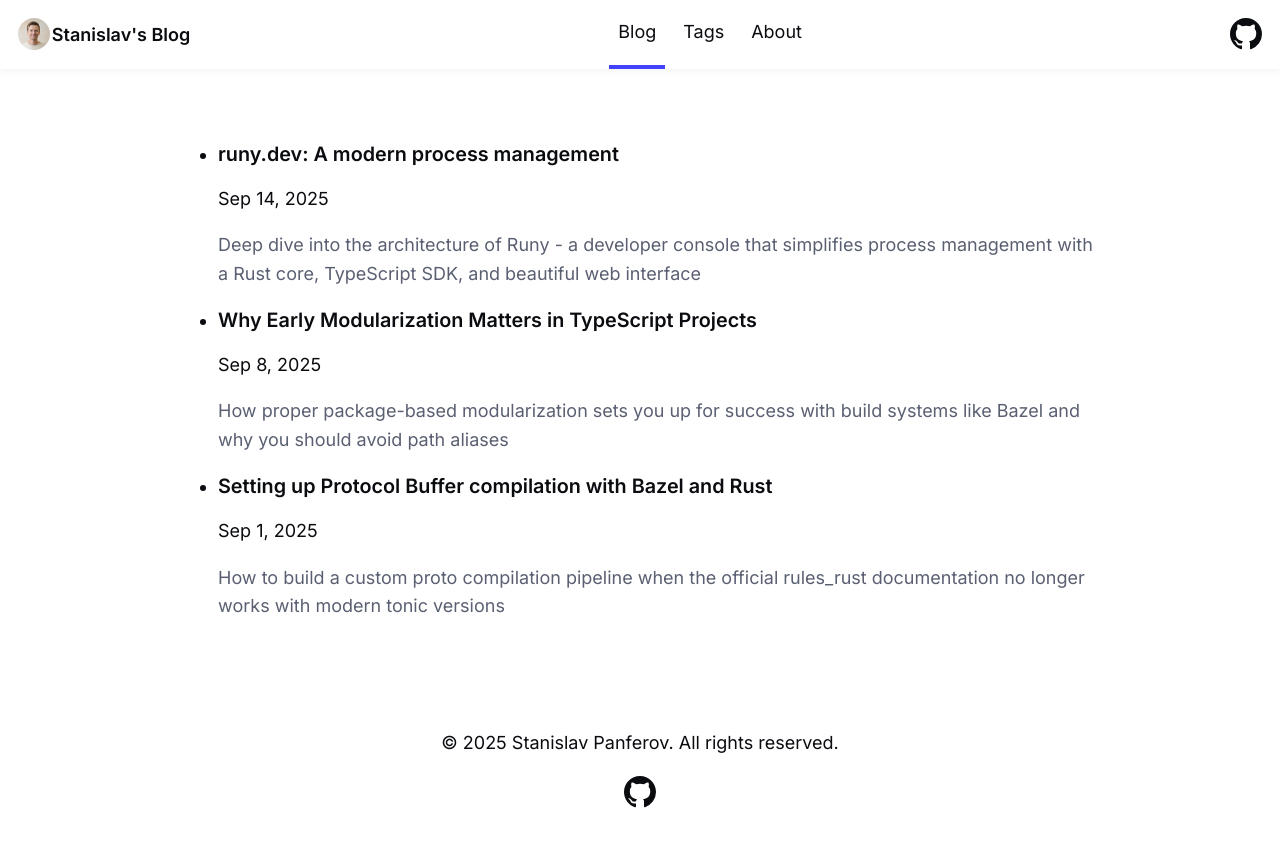
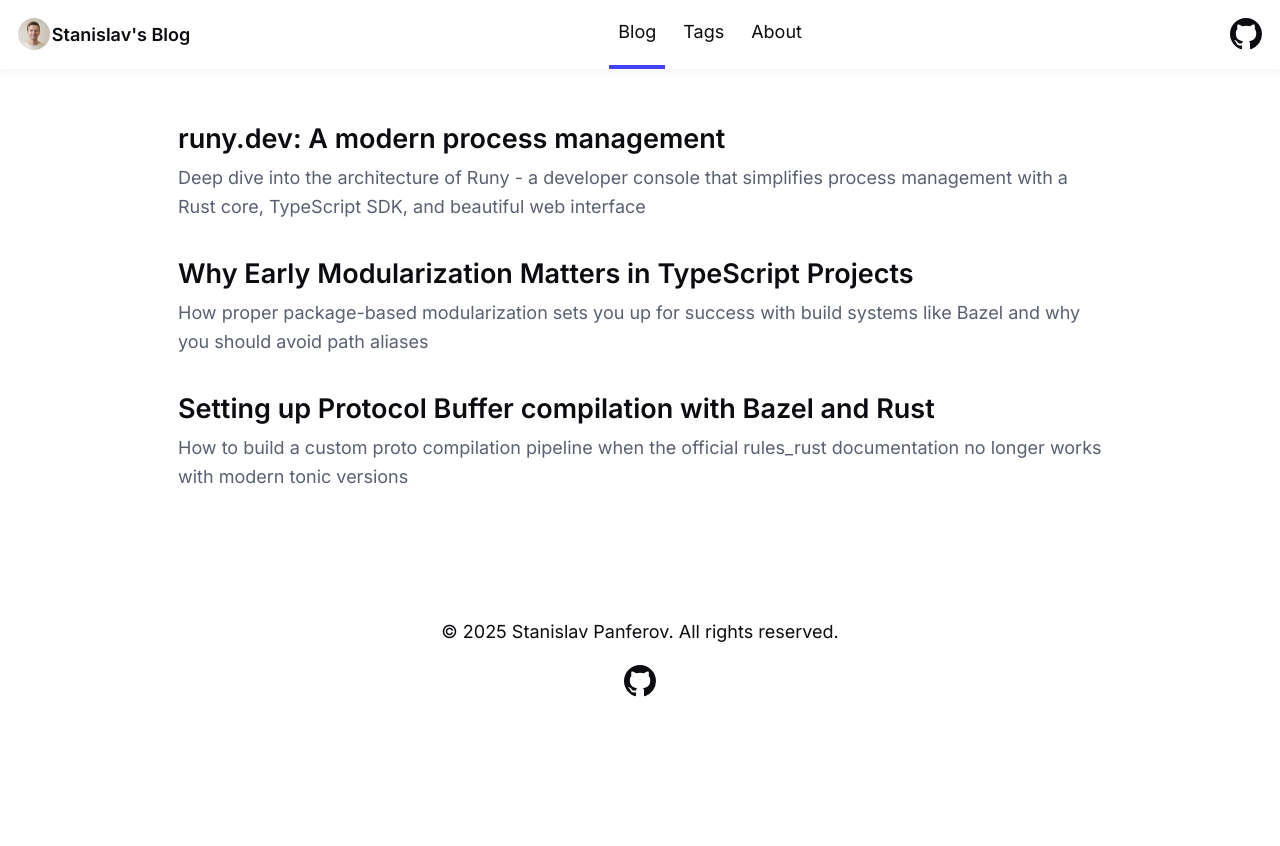
Before and after one commit to s-panferov/stanislav.blog, a Next.js app in the folder nextjs-blog/: page /nextjs-blog/ in a window 1280 px wide. Shown: the top 846 px of the page. After the commit the page ends 800 px from the top, so only its background shows below. Built offline with nearby package versions, Linux system fonts and the light colour scheme.

Commit message:
Remove date and list markers from homepage
- Remove publication dates from post listings
- Remove bullet points from post list
- Cleaner layout with just titles and descriptions

```diff
--- a/nextjs-blog/app/page.tsx
+++ b/nextjs-blog/app/page.tsx
@@ -1,31 +1,25 @@
 import Link from 'next/link';
 import { getAllPosts } from '@/lib/blog';
-import FormattedDate from '@/components/FormattedDate';
 
 
 export default function Home() {
   const posts = getAllPosts();
 
   return (
-    <section >
-      <ul >
+    <section>
+      <ul style={{ listStyle: 'none', padding: 0, margin: 0 }}>
         {posts.map((post) => (
-          <li key={post.id} >
-            <Link href={`/blog/${post.id}`} >
-              <div >
+          <li key={post.id} style={{ marginBottom: '2rem' }}>
+            <Link href={`/blog/${post.id}`} style={{ textDecoration: 'none' }}>
               <div>
-                  <h4 >
+                <h4 style={{ margin: '0 0 0.5rem 0', fontSize: '1.5rem', fontWeight: 600, color: 'var(--color-text)' }}>
                   {post.title}
                 </h4>
-                  <p >
-                    <FormattedDate date={post.pubDate} />
-                  </p>
                 {post.description && (
-                    <p style={{ color: 'var(--color-gray-700)', marginTop: '0.5rem', lineHeight: '1.6' }}>
+                  <p style={{ color: 'var(--color-gray-700)', margin: 0, lineHeight: '1.6' }}>
                     {post.description}
                   </p>
                 )}
-                </div>
               </div>
             </Link>
           </li>
```
Lines whose indentation alone changed are shown as unchanged.
